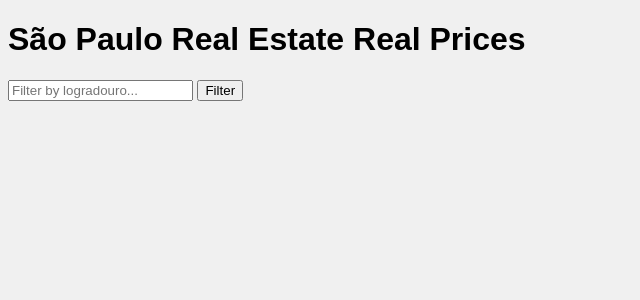
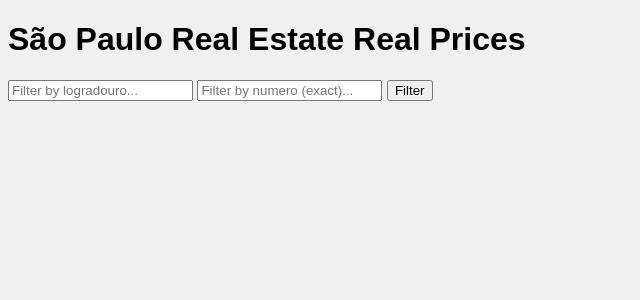
Before and after one commit to gsmafra/sao-paulo-real-estate, a Flask app: page / in a window 1280 px wide. Shown: the top 300 px of the page, without its empty margins (0-640 px from the left). Run offline with Flask 3, Linux system fonts and the light colour scheme; data that the repository does not hold is empty.

Commit message:
add filter for street number

```diff
--- a/app/main.py
+++ b/app/main.py
@@ -17,7 +17,8 @@ def index():
 def get_real_estate():
     # Path to the SQLite database
     db_path = 'data/final/real_estate_data.db'
-    search = request.args.get("search", "")  # Get filter value if exists
+    logradouro_search = request.args.get("search", "")
+    numero_search = request.args.get("numero", "")
 
     try:
         conn = sqlite3.connect(db_path)
@@ -34,11 +35,14 @@ def get_real_estate():
                 valor_de_transacao_declarado_pelo_contribuinte
             FROM data
             WHERE (? = '' OR nome_do_logradouro LIKE ?)
+              AND (? = '' OR numero = ?)
+            ORDER BY data_de_transacao DESC
             LIMIT 50
         """
-        # When search is empty, the condition (? = '') is true.
-        # Otherwise, we filter rows using a non‑exact match.
-        cursor.execute(query, (search, f"%{search}%"))
+        # Using the OR trick to enable/disable the filters:
+        # - If a filter is empty, the condition (? = '') becomes true.
+        # - Otherwise, it applies the filter (LIKE for logradouro and exact match for numero).
+        cursor.execute(query, (logradouro_search, f"%{logradouro_search}%", numero_search, numero_search))
         rows = cursor.fetchall()
 
         column_names = [description[0] for description in cursor.description]
--- a/static/js/main.js
+++ b/static/js/main.js
@@ -1,8 +1,15 @@
-async function fetchRealEstateData(filter = '') {
+async function fetchRealEstateData(logradouroFilter = '', numeroFilter = '') {
     try {
         let url = '/real-estate';
-        if (filter) {
-            url += `?search=${encodeURIComponent(filter)}`;
+        const params = new URLSearchParams();
+        if(logradouroFilter) {
+            params.append('search', logradouroFilter);
+        }
+        if(numeroFilter) {
+            params.append('numero', numeroFilter);
+        }
+        if([...params].length > 0) {
+            url += '?' + params.toString();
         }
         const response = await fetch(url);
         if (!response.ok) {
@@ -13,7 +20,7 @@ async function fetchRealEstateData(filter = '') {
         tbody.innerHTML = ''; // Clear existing table content
 
         if (data.length > 0) {
-            // Clear and rebuild table headers
+            // Rebuild table headers
             const headerRow = document.getElementById('table-headers');
             headerRow.innerHTML = '';
             Object.keys(data[0]).forEach(key => {
@@ -21,7 +28,6 @@ async function fetchRealEstateData(filter = '') {
                 th.textContent = key;
                 headerRow.appendChild(th);
             });
-
             // Create table body dynamically
             data.forEach(item => {
                 const row = document.createElement('tr');
@@ -38,11 +44,12 @@ async function fetchRealEstateData(filter = '') {
     }
 }
 
-// When the page loads, fetch without filter.
+// When the page loads, fetch without filters.
 window.onload = () => fetchRealEstateData();
 
 // Add event listener to the filter button.
 document.getElementById('filter-btn').addEventListener('click', () => {
-    const filterValue = document.getElementById('logradouro-filter').value;
-    fetchRealEstateData(filterValue);
+    const logradouroFilter = document.getElementById('logradouro-filter').value;
+    const numeroFilter = document.getElementById('numero-filter').value;
+    fetchRealEstateData(logradouroFilter, numeroFilter);
 });
--- a/templates/index.html
+++ b/templates/index.html
@@ -11,6 +11,7 @@
     <!-- Filter controls -->
     <div id="filter-container">
         <input type="text" id="logradouro-filter" placeholder="Filter by logradouro..." />
+        <input type="text" id="numero-filter" placeholder="Filter by numero (exact)..." />
         <button id="filter-btn">Filter</button>
     </div>
     <table>
```
